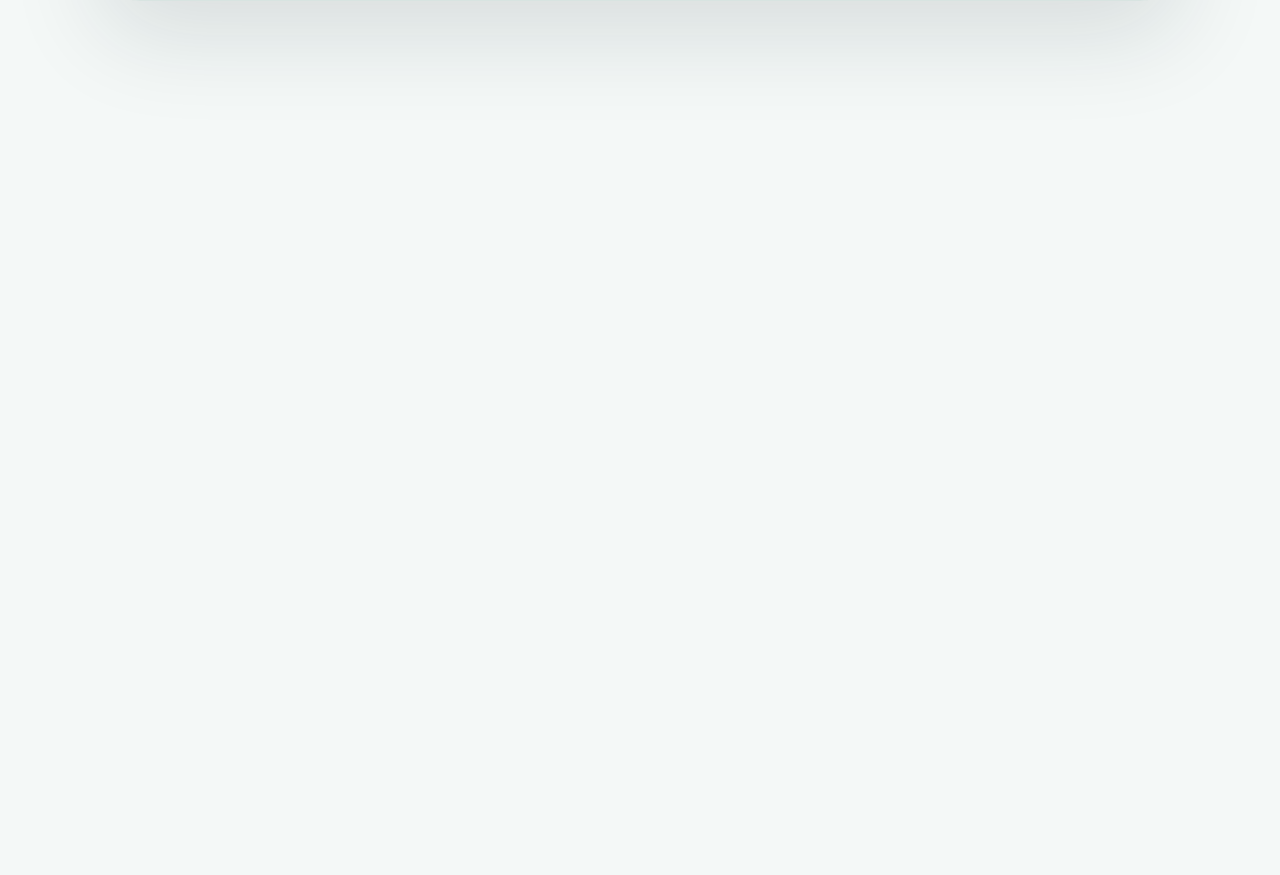
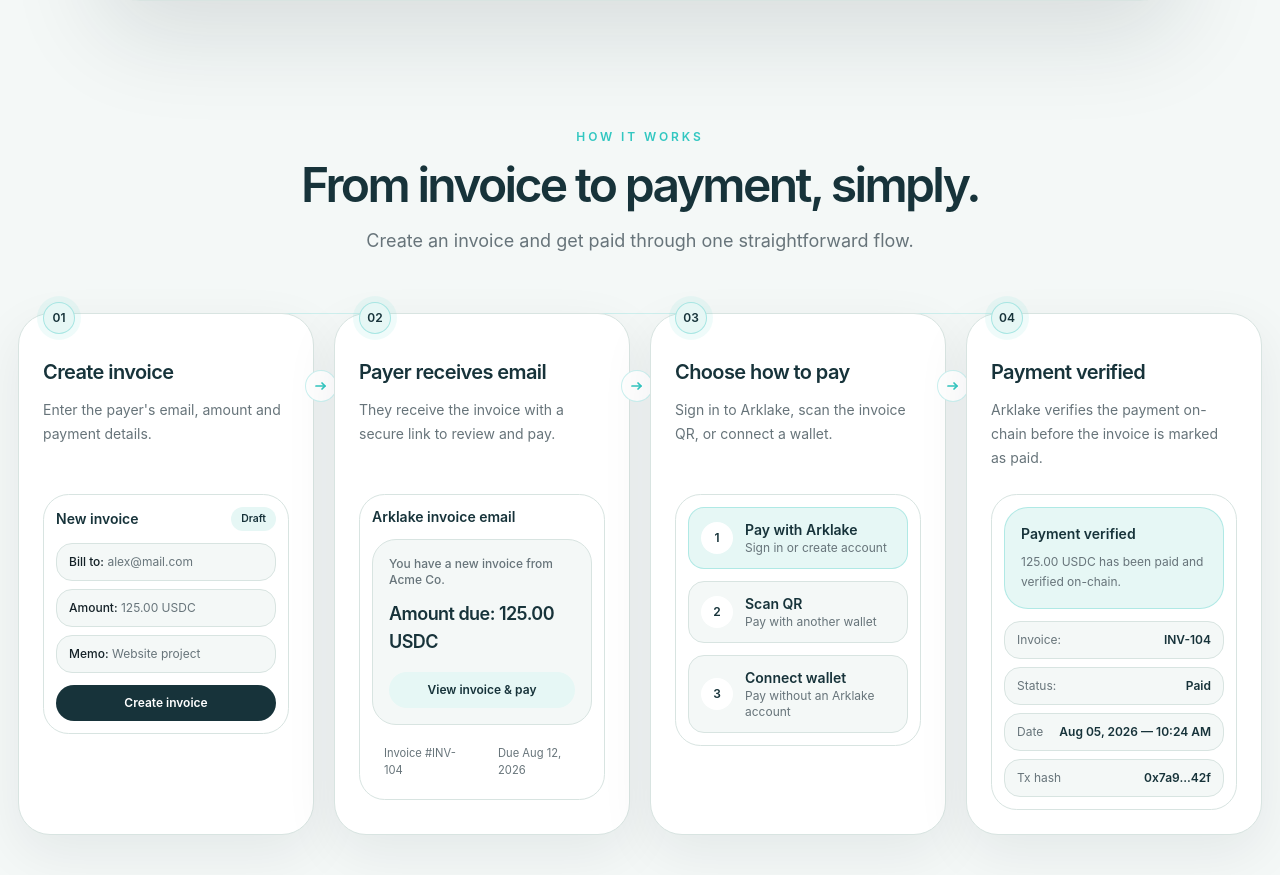
Before and after one commit to duck131199/arklake, a React (Vite) app: page / in a window 1280 px wide. Shown: the part 2106-2981 px from the top of the page. Before the commit the page ends 2235 px from the top, so only its background shows below. Built offline with nearby package versions, Linux system fonts and the light colour scheme.

Commit message:
Build Arklake how it works section

```diff
--- a/src/App.tsx
+++ b/src/App.tsx
@@ -274,6 +274,138 @@
   )
 }
 
+const howItWorksSteps = [
+  {
+    number: '01',
+    title: 'Create invoice',
+    description: "Enter the payer's email, amount and payment details.",
+    ui: (
+      <div className="space-y-3">
+        <div className="flex items-center justify-between gap-3">
+          <p className="text-sm font-semibold text-arklake-ink">New invoice</p>
+          <span className="rounded-full bg-aqua-mist px-2.5 py-1 text-[0.65rem] font-semibold text-arklake-ink">Draft</span>
+        </div>
+        <div className="space-y-2 text-xs text-slate">
+          <div className="rounded-2xl border border-lake-border bg-lake-canvas px-3 py-2.5"><span className="font-medium text-deep-text">Bill to:</span> alex@mail.com</div>
+          <div className="rounded-2xl border border-lake-border bg-lake-canvas px-3 py-2.5"><span className="font-medium text-deep-text">Amount:</span> 125.00 USDC</div>
+          <div className="rounded-2xl border border-lake-border bg-lake-canvas px-3 py-2.5"><span className="font-medium text-deep-text">Memo:</span> Website project</div>
+        </div>
+        <div className="rounded-full bg-arklake-ink px-4 py-2.5 text-center text-xs font-semibold text-white">Create invoice</div>
+      </div>
+    ),
+  },
+  {
+    number: '02',
+    title: 'Payer receives email',
+    description: 'They receive the invoice with a secure link to review and pay.',
+    ui: (
+      <div className="space-y-3">
+        <p className="text-sm font-semibold text-arklake-ink">Arklake invoice email</p>
+        <div className="rounded-3xl border border-lake-border bg-lake-canvas p-4">
+          <p className="text-xs font-medium text-slate">You have a new invoice from Acme Co.</p>
+          <p className="mt-3 text-lg font-semibold tracking-[-0.03em] text-arklake-ink">Amount due: 125.00 USDC</p>
+          <div className="mt-4 rounded-full bg-aqua-mist px-4 py-2.5 text-center text-xs font-semibold text-arklake-ink">View invoice & pay</div>
+        </div>
+        <div className="grid grid-cols-2 gap-2 text-[0.7rem] text-slate">
+          <span className="rounded-full bg-surface px-3 py-2">Invoice #INV-104</span>
+          <span className="rounded-full bg-surface px-3 py-2">Due Aug 12, 2026</span>
+        </div>
+      </div>
+    ),
+  },
+  {
+    number: '03',
+    title: 'Choose how to pay',
+    description: 'Sign in to Arklake, scan the invoice QR, or connect a wallet.',
+    ui: (
+      <div className="space-y-3">
+        {[
+          ['Pay with Arklake', 'Sign in or create account'],
+          ['Scan QR', 'Pay with another wallet'],
+          ['Connect wallet', 'Pay without an Arklake account'],
+        ].map(([label, copy], index) => (
+          <div key={label} className={`flex min-w-0 items-center gap-3 rounded-2xl border px-3 py-3 ${index === 0 ? 'border-arklake-aqua/30 bg-aqua-mist' : 'border-lake-border bg-lake-canvas'}`}>
+            <span className="flex h-8 w-8 shrink-0 items-center justify-center rounded-full bg-surface text-xs font-semibold text-arklake-ink">{index + 1}</span>
+            <span className="min-w-0">
+              <span className="block truncate text-sm font-semibold text-arklake-ink">{label}</span>
+              <span className="block text-xs leading-4 text-slate">{copy}</span>
+            </span>
+          </div>
+        ))}
+      </div>
+    ),
+  },
+  {
+    number: '04',
+    title: 'Payment verified',
+    description: 'Arklake verifies the payment on-chain before the invoice is marked as paid.',
+    ui: (
+      <div className="space-y-3">
+        <div className="rounded-3xl border border-arklake-aqua/30 bg-aqua-mist p-4">
+          <p className="text-sm font-semibold text-arklake-ink">Payment verified</p>
+          <p className="mt-2 text-xs leading-5 text-slate">125.00 USDC has been paid and verified on-chain.</p>
+        </div>
+        <div className="space-y-2 text-xs">
+          {[
+            ['Invoice:', 'INV-104'],
+            ['Status:', 'Paid'],
+            ['Date', 'Aug 05, 2026 — 10:24 AM'],
+            ['Tx hash', '0x7a9...42f'],
+          ].map(([label, value]) => (
+            <div key={label} className="flex min-w-0 items-center justify-between gap-3 rounded-2xl border border-lake-border bg-lake-canvas px-3 py-2.5">
+              <span className="shrink-0 text-slate">{label}</span>
+              <span className="min-w-0 truncate font-semibold text-arklake-ink">{value}</span>
+            </div>
+          ))}
+        </div>
+      </div>
+    ),
+  },
+]
+
+function HowItWorksSection() {
+  return (
+    <section id="how-it-works" className={`${shellWidth} pb-24 pt-2 lg:pb-32 lg:pt-0`}>
+      <div className="mx-auto max-w-3xl min-w-0 text-center">
+        <p className="text-xs font-semibold uppercase tracking-[0.24em] text-arklake-aqua">How it works</p>
+        <h2 className="mx-auto mt-4 max-w-[20rem] text-[2rem] font-semibold leading-[1.04] tracking-[-0.055em] text-arklake-ink sm:max-w-[44rem] sm:text-5xl">
+          From invoice to payment, simply.
+        </h2>
+        <p className="mx-auto mt-4 max-w-[20rem] text-base leading-7 text-slate sm:max-w-[40rem] sm:text-lg sm:leading-8">
+          Create an invoice and get paid through one straightforward flow.
+        </p>
+      </div>
+
+      <div className="relative mt-12 grid min-w-0 grid-cols-1 gap-5 lg:mt-14 lg:grid-cols-4 lg:gap-5">
+        <div className="absolute left-1/2 top-0 hidden h-px w-[74%] -translate-x-1/2 bg-arklake-aqua/20 lg:block" aria-hidden="true" />
+        {howItWorksSteps.map((step, index) => (
+          <article key={step.number} className="relative min-w-0 rounded-[2rem] border border-lake-border bg-surface p-5 shadow-[0_18px_54px_rgba(20,33,39,0.07)] sm:p-6">
+            <div className="absolute -top-3 left-6 flex h-8 w-8 items-center justify-center rounded-full border border-arklake-aqua/35 bg-aqua-mist text-xs font-semibold text-arklake-ink shadow-[0_0_0_6px_rgba(50,199,193,0.08)]">
+              {step.number}
+            </div>
+            {index < howItWorksSteps.length - 1 ? (
+              <div className="absolute -bottom-4 left-1/2 flex h-8 w-8 -translate-x-1/2 items-center justify-center rounded-full border border-arklake-aqua/25 bg-surface text-arklake-aqua lg:-right-6 lg:bottom-auto lg:left-auto lg:top-14 lg:translate-x-0" aria-hidden="true">
+                <svg className="h-4 w-4 rotate-90 lg:rotate-0" viewBox="0 0 16 16" fill="none">
+                  <path d="M3 8h9" stroke="currentColor" strokeWidth="1.7" strokeLinecap="round" />
+                  <path d="m9 5 3 3-3 3" stroke="currentColor" strokeWidth="1.7" strokeLinecap="round" strokeLinejoin="round" />
+                </svg>
+              </div>
+            ) : null}
+
+            <div className="pt-5">
+              <h3 className="text-xl font-semibold tracking-[-0.03em] text-arklake-ink">{step.title}</h3>
+              <p className="mt-3 text-sm leading-6 text-slate lg:min-h-[4.5rem]">{step.description}</p>
+            </div>
+            <div className="mt-6 min-w-0 rounded-[1.6rem] border border-lake-border bg-surface p-3 shadow-[inset_0_1px_0_rgba(255,255,255,0.75)]">
+              {step.ui}
+            </div>
+          </article>
+        ))}
+      </div>
+    </section>
+  )
+}
+
 export default function App() {
   return (
     <main className="min-h-screen bg-lake-canvas text-deep-text">
@@ -349,6 +481,7 @@
 
       <FeaturesSection />
       <ProductPreviewSection />
+      <HowItWorksSection />
     </main>
   )
 }
```
